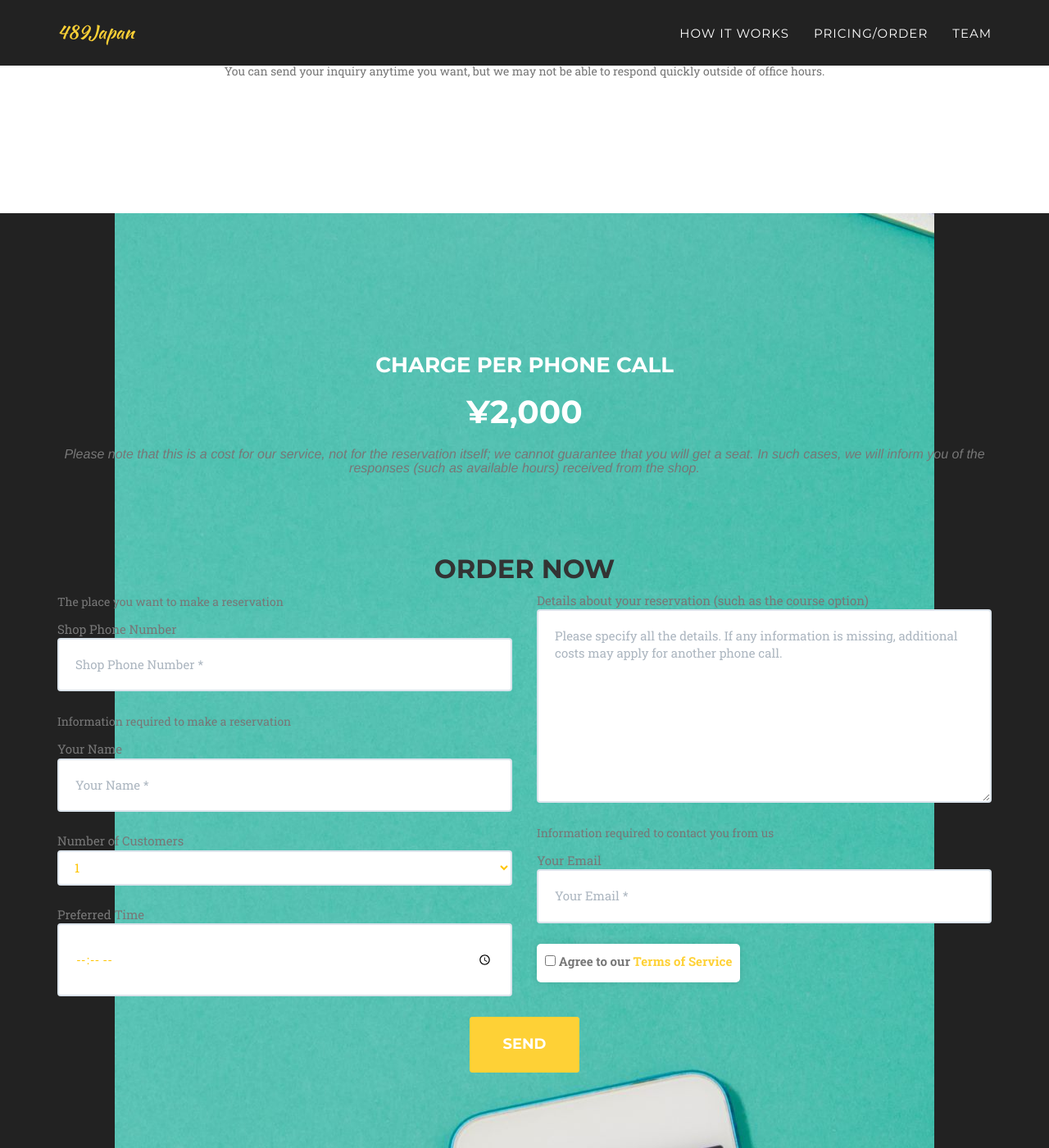
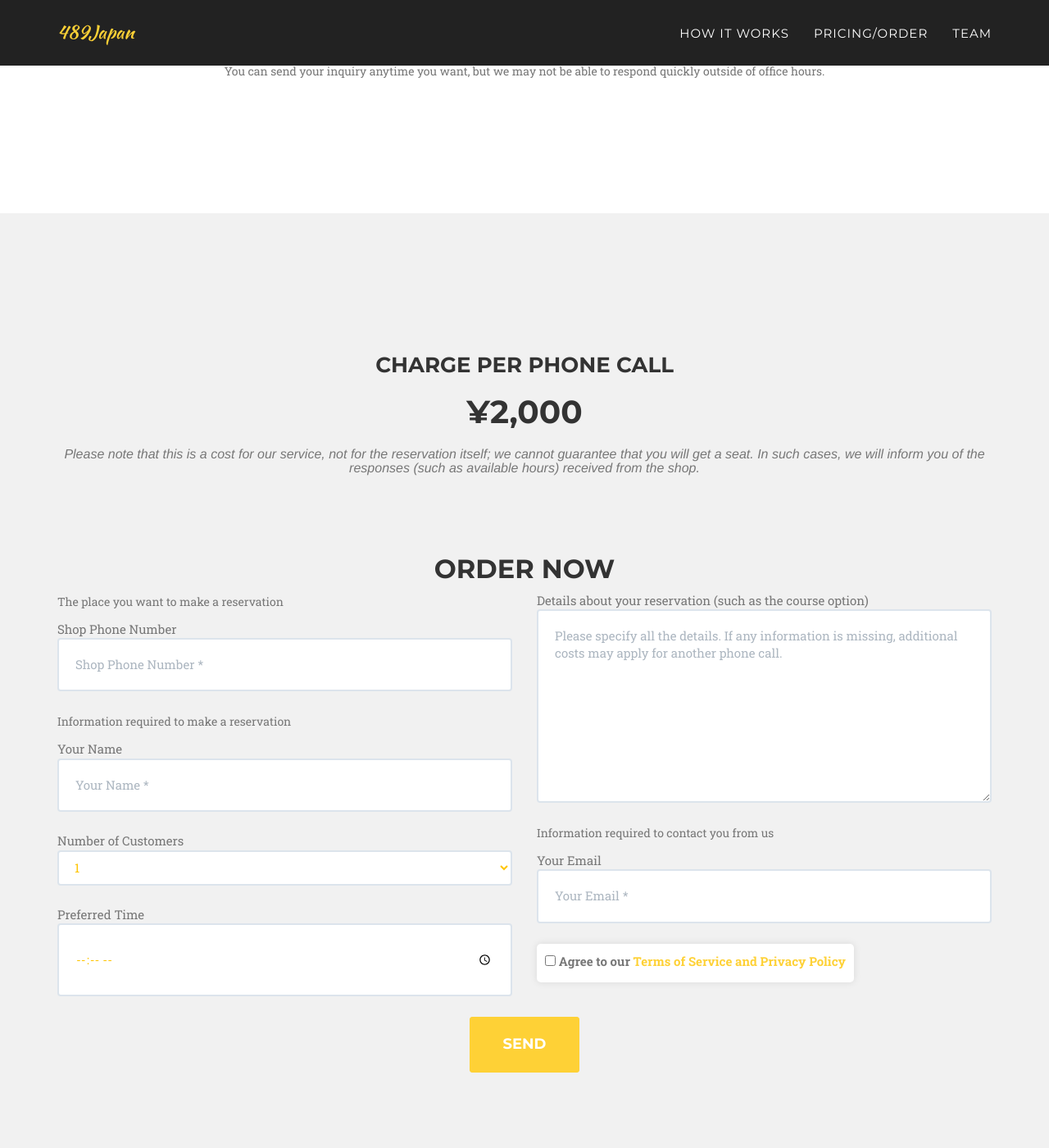
Before and after one commit to 489Japan/489Japan.github.io, a Jekyll site: the page built from index.html, in a window 1280 px wide and 1400 px high, scrolled down 1813 px. Shown: the whole window at 82% size. Built offline with Jekyll 4.4.1, drawn with Linux system fonts in a browser that asks for light colours; some web fonts are replaced; some of the changed text lies outside the part shown.

Commit message:
Add Privacy Policy

```diff
--- a/_includes/contact.html
+++ b/_includes/contact.html
@@ -2,8 +2,8 @@
         <div class="container">
             <div class="row">
                 <div class="col-lg-12 text-center">
-                    <h3 class="section-heading">Charge per phone call</h3>
-                    <h1 class="section-heading">¥2,000</h1>
+                    <h3>Charge per phone call</h3>
+                    <h1>¥2,000</h1>
 
                     <h3 class="section-subheading text-muted">Please note that this is a cost for our service, not for the reservation itself; we cannot guarantee that you will get a seat. In such cases, we will inform you of the responses (such as available hours) received from the shop.</h3>
                 </div>
@@ -66,7 +66,7 @@
                                 <div class="checkbox-container">
                                 <label>
                                     <input type="checkbox" name="entry.1933024442" value="Agree to our Terms of Service" required>
-                                    <span class="text-muted">Agree to our <a class="page-scroll" href="#terms">Terms of Service</a></span>
+                                    <span class="text-muted">Agree to our <a class="page-scroll" href="#terms">Terms of Service and Privacy Policy</a></span>
                                 </label>
                                 </div>
                                 <p><br></p>
--- a/_includes/css/agency.css
+++ b/_includes/css/agency.css
@@ -657,8 +657,7 @@
 }
 
 section#contact {
-    background-color: #222;
-    background-image: url('{{ site.baseurl }}/img/map-image.jpg');
+    background-color: #f1f1f1;
     background-position: center;
     background-repeat: no-repeat;
 }
--- a/_includes/terms.html
+++ b/_includes/terms.html
@@ -4,17 +4,52 @@
             <div class="row">
                 <div class="col-lg-12 text-center">
                     <h1 class="section-heading">Terms of Service</h1>
-                    <h3 class="section-subheading text-muted"> </h3>
+                    <h3 class="section-subheading text-muted">These Terms of Service (“Terms”) govern your use of our website and services (“Service”). By using our Service, you agree to these Terms. If you do not agree, please do not use our Service.</h3>
                 </div>
             </div>
             <div class="container text-muted">
                 <ul>
-                  <li>Refunds are not provided. Therefore, please include as many details as possible in your inquiry.</li>
-                  <li>If the information is insufficient and another phone call is required to complete the reservation, an additional charge will apply.</li>
+                  <li><b>Refunds are not provided.</b> Therefore, please include as many details as possible in your inquiry.</li>
+                  <li>If the provided information is insufficient and an additional phone call is required to complete the reservation, an extra charge may apply.</li>
+                  <li>We do not assist with reservations that involve cancellation fees or no-show penalties.</li>
                   <li>We do not handle reservation requests for adult entertainment or financial services.</li>
                   <li>Depending on the content, we may refuse to make reservations at our discretion.</li>
-                  <li>If the reservation is difficult or cannot be made, we will provide advice on alternative options as compensation.</li>
+                  <li>We are not responsible for any damages or losses resulting from the use of our Service. This includes but is not limited to, direct, indirect, incidental, punitive, and consequential damages.</li>
+                  <li>These Terms are governed by and construed in accordance with the laws of Japan. Any disputes arising from these Terms will be resolved in the courts of Japan.</li>
                 </ul>
             </div>
         </div>
+
+        <div class="container">
+            <div class="row">
+                <div class="col-lg-12 text-center">
+                    <h1 class="section-heading">Privacy Policy</h1>
+                    <h3 class="section-subheading text-muted">489Japan is committed to protecting your privacy. This Privacy Policy explains how we collect, use, and share your information.</h3>
+                </div>
+            </div>
+            <div class="container text-muted">
+                <p>We use your personal information to:</p>
+                <ul>
+                  <li>Process and manage your reservation requests.</li>
+                  <li>Communicate with you about your reservations.</li>
+                </ul>
+                <p>We use your reservation information to:</p>
+                <ul>
+                  <li>Utilize it as marketing data to enhance and develop other services offered by our company.</li>
+                </ul>
+                <p>We do not share your personal information with third parties except:</p>
+                <ul>
+                  <li>To the establishments where reservations are made.</li>
+                  <li>As required by law or to protect our rights.</li>
+                </ul>
+                <p>You have the right to:</p>
+                <ul>
+                  <li>Correct any inaccuracies in your personal data.</li>
+                  <li>Request the deletion of your personal data.</li>
+                </ul>
+            </div>
+
+            <p>If you have any questions about the Terms or the Privacy Policy, please contact us through the inquiry form on our website.</p>
+        </div>
+
     </section>
```
